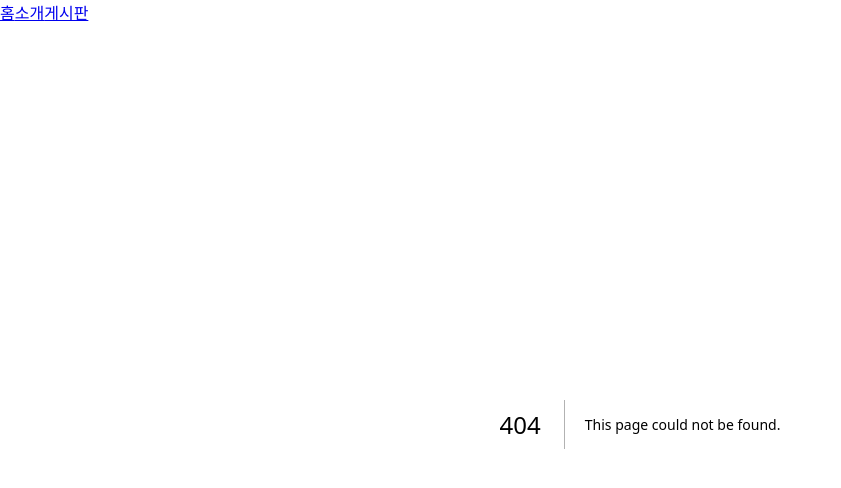
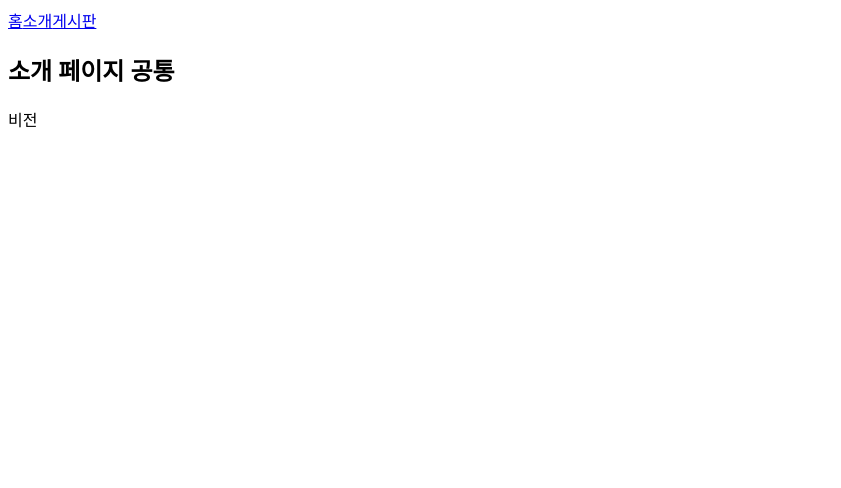
Before and after one commit to dudi199784-hash/nextjs_Springboot_2604, a Next.js app in the folder frontapp/: page /about/vision in a window 1280 px wide. Before the commit this address had no page. Shown: the top 488 px of the page, without its empty margins (0-841 px from the left). Built offline with nearby package versions, Linux system fonts and the light colour scheme.

Commit message:
2depth routing

```diff
--- /dev/null
+++ b/frontapp/app/about/vision/page.tsx
@@ -0,0 +1,8 @@
+export default function Vision() {
+    return (
+        <div>
+            <div>비전</div>
+        </div>
+    )
+
+}
```
